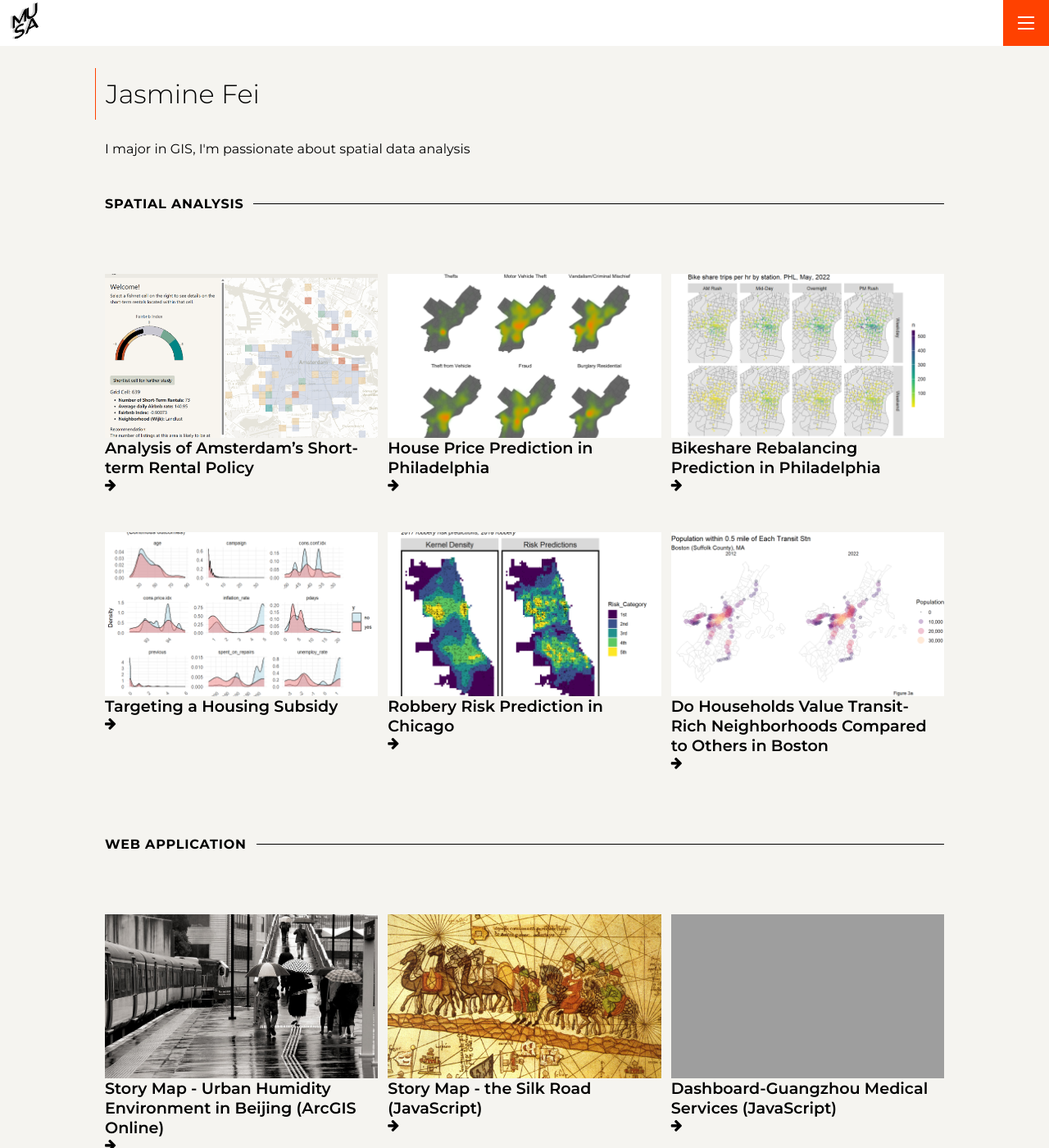
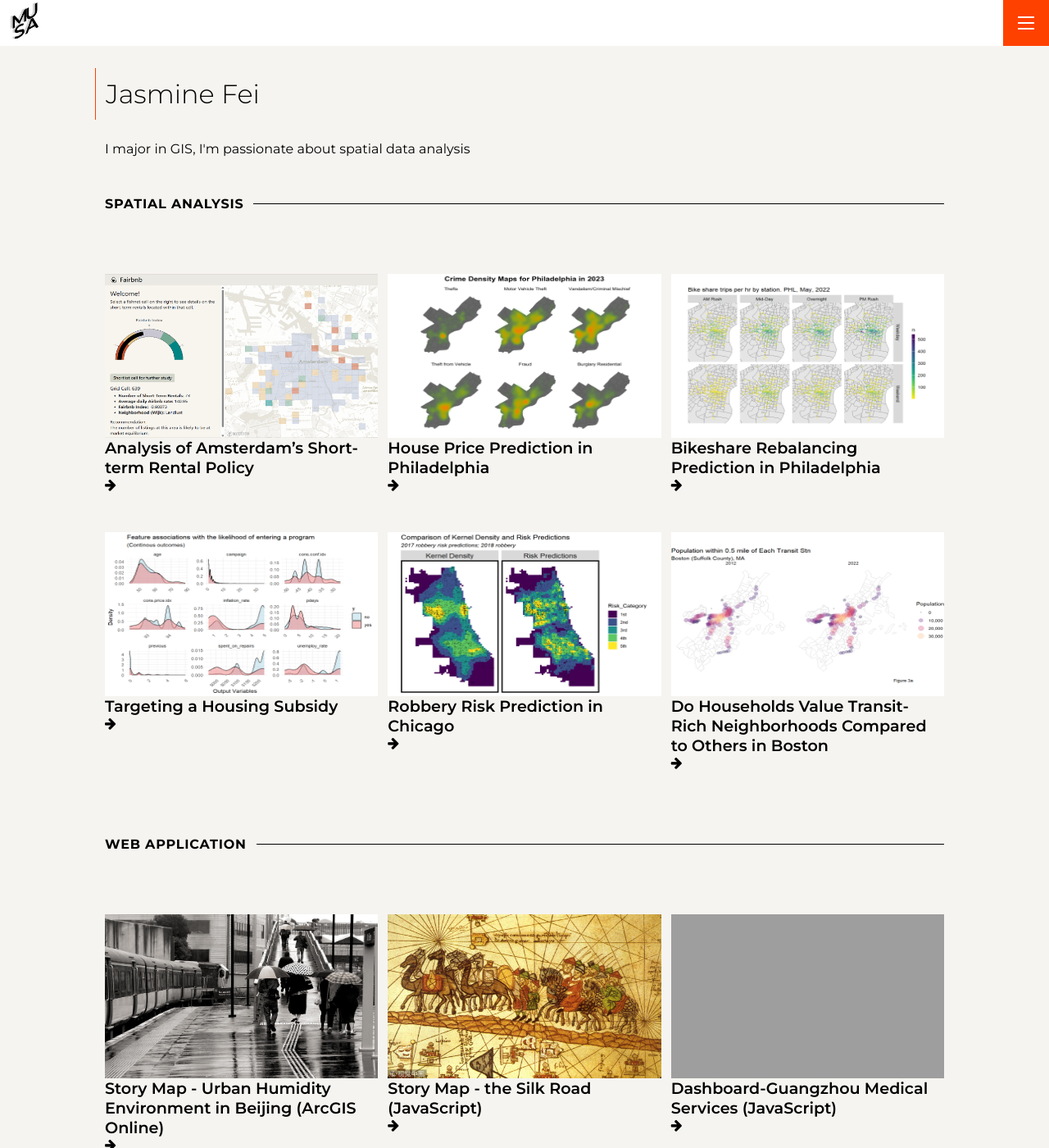
Before and after one commit to Jasmine-404/myportfolio, a Jekyll site: the page built from index.md, in a window 1280 px wide and 1400 px high. Shown: the whole window at 82% size. Built offline with Jekyll 4.4.1, drawn with Linux system fonts in a browser that asks for light colours; grey boxes are pictures that could not be loaded.

Commit message:
update object-fit

```diff
--- a/_sass/musa-website-mimic.scss
+++ b/_sass/musa-website-mimic.scss
@@ -291,13 +291,13 @@ h2::after {
   display: block;
   width: 100%; /* 容器宽度 */
   height: 200px; /* 固定高度，调整为你需要的尺寸 */
-  overflow: hidden; /* 裁剪多余部分 */
+  //overflow: hidden; /* 裁剪多余部分 */
 }
 
 .project-thumbnail {
   width: 100%;
   height: 100%; /* 确保图片的高度填满容器 */
-  object-fit: cover; /* 保持图片比例，裁剪多余部分 */
+  object-fit: fill; /* 保持图片比例，裁剪多余部分 */
 }
 
 .project-thumbnail-wrapper::before {
```
